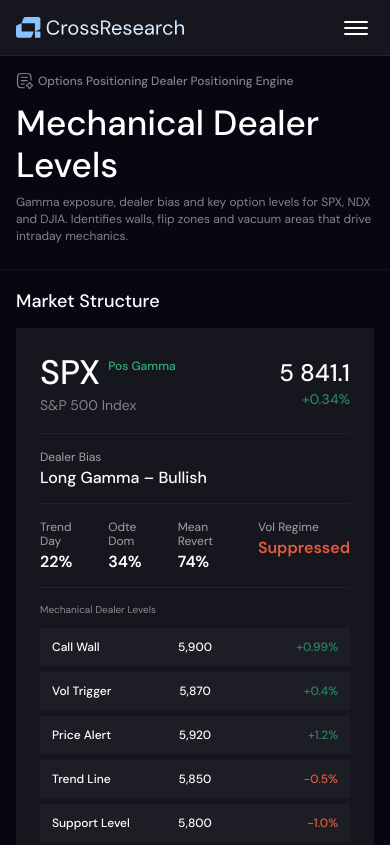
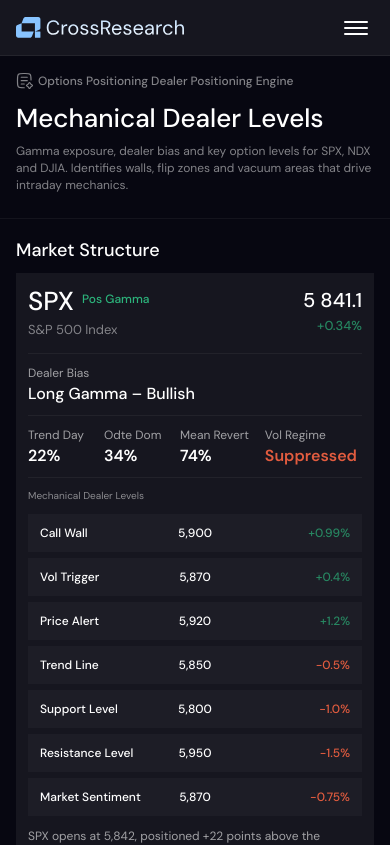
Before and after one commit to vikramkumartejani/CrossResearch, a Next.js app: page /options-positioning in a window 390 px wide. Shown: the top 845 px of the page. Built offline with nearby package versions, Linux system fonts and the light colour scheme.

Commit message:
options-positioning page done

```diff
--- a/app/components/Dashboard/OptionsPositioning/GreeksSynthesis.tsx
+++ b/app/components/Dashboard/OptionsPositioning/GreeksSynthesis.tsx
@@ -36,15 +36,15 @@
 
 export default function GreeksSynthesis() {
     return (
-        <div className="mb-5">
+        <div className="mb-4 sm:mb-5">
             {/* Section heading */}
-            <h2 className="text-white text-[18px] font-medium leading-[22px] mb-4">
+            <h2 className="text-white text-[18px] font-medium leading-[22px] mb-3 sm:mb-4">
                 Greeks Synthesis • Multi-Asset
             </h2>
 
-            <div className="grid grid-cols-1 sm:grid-cols-2 lg:grid-cols-4 gap-4">
+            <div className="grid grid-cols-1 sm:grid-cols-2 lg:grid-cols-4 gap-2.5 sm:gap-4">
                 {GREEK_CARDS.map((card) => (
-                    <div key={card.label} className="bg-[#16161F] p-4 flex flex-col">
+                    <div key={card.label} className="bg-[#16161F] p-3 sm:p-4 flex flex-col">
                         {/* Greek letter + label */}
                         <div className="flex items-center gap-[5px]">
                             <span className="text-white text-[22px] leading-none font-light">{card.symbol}</span>
@@ -54,7 +54,7 @@
                         </div>
 
                         {/* Title + description */}
-                        <div className="mt-6 xl:pr-6">
+                        <div className="mt-4 sm:mt-6 xl:pr-6">
                             <p className="text-white text-[18px] leading-[22px] font-medium mb-2">{card.title}</p>
                             <p className="text-[#838388] text-[12px] leading-[17px] font-normal">{card.desc}</p>
                         </div>
--- a/app/components/Dashboard/OptionsPositioning/MarketCard.tsx
+++ b/app/components/Dashboard/OptionsPositioning/MarketCard.tsx
@@ -40,45 +40,45 @@
     levels, summary, tags,
 }: MarketCardProps) {
     return (
-        <div className="bg-[#16161F] flex flex-col min-w-0 p-6">
+        <div className="bg-[#16161F] flex flex-col min-w-0 p-3 sm:p-6">
             {/* ── Top: ticker + price ── */}
-            <div className="flex items-center justify-between gap-3 border-b border-[#FFFFFF0D] pb-4">
+            <div className="flex items-center justify-between gap-3 border-b border-[#FFFFFF0D] pb-3 sm:pb-4">
                 <div className="min-w-0">
-                    <div className="flex items-start gap-2">
-                        <span className="text-white text-[34px] font-medium leading-[41px]">{ticker}</span>
+                    <div className="flex items-start gap-2 flex-wrap">
+                        <span className="text-white text-[26px] sm:text-[34px] font-medium leading-tight">{ticker}</span>
                         <span className="mt-1.5 text-[12px] leading-4 font-medium"
                             style={{ color: regimeColor, borderColor: `${regimeColor}40` }}>
                             {regime}
                         </span>
                     </div>
-                    <span className="text-[#838388] text-[14px] leading-5 font-normal">{name}</span>
+                    <span className="text-[#838388] text-[13px] sm:text-[14px] leading-5 font-normal">{name}</span>
                 </div>
 
                 <div className="text-right flex-shrink-0">
-                    <p className="text-white text-[24px] font-medium leading-[29px]">
+                    <p className="text-white text-[20px] sm:text-[24px] font-medium leading-tight">
                         {price}
                     </p>
-                    <span className={`text-[14px] leading-[17px] font-medium ${changePositive ? 'text-[#2CB37BB3]' : 'text-[#E25C3F]'}`}>
+                    <span className={`text-[13px] sm:text-[14px] leading-[17px] font-medium ${changePositive ? 'text-[#2CB37BB3]' : 'text-[#E25C3F]'}`}>
                         {change}
                     </span>
                 </div>
             </div>
 
             {/* ── Dealer Bias ── */}
-            <div className="border-b border-[#FFFFFF0D] mt-4 pb-4 mb-4">
+            <div className="border-b border-[#FFFFFF0D] mt-3 sm:mt-4 pb-3 sm:pb-4 mb-3 sm:mb-4">
                 <p className="text-white/60 text-[12px] leading-[14px] mb-1">Dealer Bias</p>
                 <p className="text-white text-[16px] leading-[19px] font-medium">{dealerBias}</p>
             </div>
 
             {/* ── Stats row ── */}
-            <div className="flex items-start gap-4 border-b border-[#FFFFFF0D] pb-4 mb-4">
+            <div className="flex flex-wrap items-start gap-x-4 gap-y-3 border-b border-[#FFFFFF0D] pb-3 sm:pb-4 mb-3 sm:mb-4">
                 {[
                     { label: 'Trend Day', val: trendDay },
                     { label: 'Odte Dom', val: odteDom },
                     { label: 'Mean Revert', val: meanRevert },
                     { label: 'Vol Regime', val: volRegime },
                 ].map(s => (
-                    <div key={s.label} className="flex flex-col gap-1">
+                    <div key={s.label} className="flex flex-col gap-1 min-w-[60px]">
                         <span className="text-white/60 text-[12px] leading-[14px] font-normal">{s.label}</span>
                         <span className={`text-[16px] font-semibold leading-[19px] ${s.label === 'Vol Regime' ? 'text-[#E25C3F]' : 'text-white'}`}>{s.val}</span>
                     </div>
@@ -86,7 +86,7 @@
             </div>
 
             {/* ── Mechanical Dealer Levels ── */}
-            <div className="mb-4">
+            <div className="mb-3 sm:mb-4">
                 <p className="text-white/50 text-[10px] leading-[12px] font-normal mb-3">Mechanical Dealer Levels</p>
                 <div className="w-full flex flex-col gap-1.5">
                     {levels.map((l, i) => (
@@ -105,7 +105,7 @@
             </div>
 
             {/* ── Summary ── */}
-            <div className="mb-4">
+            <div className="mb-3 sm:mb-4">
                 <p className="text-white/60 text-[12px] leading-[17px]">{summary}</p>
             </div>
 
--- a/app/components/Dashboard/OptionsPositioning/OptionsPositioning.tsx
+++ b/app/components/Dashboard/OptionsPositioning/OptionsPositioning.tsx
@@ -96,7 +96,7 @@
                     </svg>
                     <span className="text-[#838388] text-[12px] leading-[14px] font-medium">Options Positioning Dealer Positioning Engine</span>
                 </div>
-                <h1 className="text-white text-[35px] font-medium leading-[42px] mb-2">Mechanical Dealer Levels</h1>
+                <h1 className="text-white text-[26px] sm:text-[35px] font-medium leading-tight sm:leading-[42px] mb-2">Mechanical Dealer Levels</h1>
                 <p className="text-[#838388] text-[12px] leading-[17px]">
                     Gamma exposure, dealer bias and key option levels for SPX, NDX and DJIA. Identifies walls, flip zones
                     and vacuum areas that drive intraday mechanics.
@@ -105,8 +105,8 @@
 
             <div className="px-4 lg:px-6">
                 {/* Market Structure — unchanged */}
-                <h2 className="text-white text-[18px] font-medium leading-[22px] mb-4">Market Structure</h2>
-                <div className="grid grid-cols-1 lg:grid-cols-3 gap-4 mb-5">
+                <h2 className="text-white text-[18px] font-medium leading-[22px] mb-3 sm:mb-4">Market Structure</h2>
+                <div className="grid grid-cols-1 lg:grid-cols-2 xl:grid-cols-3 gap-4 mb-4 sm:mb-5">
                     {CARDS.map(card => (
                         <MarketCard key={card.ticker} {...card} />
                     ))}
@@ -116,7 +116,7 @@
                 <GreeksSynthesis />
 
                 {/* Sector Gamma Dashboard + Macro Event Stress */}
-                <div className="grid grid-cols-1 lg:grid-cols-[1fr_524px] gap-4 grow">
+                <div className="grid grid-cols-1 xl:grid-cols-[1fr_524px] gap-3 sm:gap-4 grow">
                     <SectorGammaDashboard />
                     <MacroEventStress />
                 </div>
--- a/app/components/Dashboard/OptionsPositioning/SectorGammaDashboard.tsx
+++ b/app/components/Dashboard/OptionsPositioning/SectorGammaDashboard.tsx
@@ -50,31 +50,26 @@
 
 export default function SectorGammaDashboard() {
     return (
-        <div className="mb-5 bg-[#16161F] p-5 grow h-full">
+        <div className="mb-4 sm:mb-5 bg-[#16161F] p-3 sm:p-5 grow h-full">
             {/* Section heading */}
             <h2 className="text-white text-[18px] leading-[22px] font-medium mb-2">Sector Gamma Dashboard</h2>
-            <p className="text-[#838388] text-[14px] leading-[17px] mb-4">Dealer concentration map net GEX in $B</p>
+            <p className="text-[#838388] text-[14px] leading-[17px] mb-3 sm:mb-4">Dealer concentration map net GEX in $B</p>
 
             {/* Sector grid */}
             <div className="mb-5">
-                <div className="grid grid-cols-3 gap-3">
+                <div className="grid grid-cols-2 sm:grid-cols-3 gap-2.5 sm:gap-3">
                     {SECTORS.map((sector) => (
-                        <div key={sector.ticker} className="text-center bg-[#FFFFFF08] p-4 flex flex-col gap-5">
+                        <div key={sector.ticker} className="text-center bg-[#FFFFFF08] p-3 sm:p-4 flex flex-col gap-3 sm:gap-5">
                             <div>
                                 <p className="text-white text-[16px] leading-[19px] font-semibold mb-1">{sector.ticker}</p>
                                 <p className="text-white/60 text-[12px] leading-[14px] font-normal">{sector.name}</p>
                             </div>
+
                             <div>
-                                <p
-                                    className={`text-[18px] leading-[22px] font-bold mb-1 ${sector.positive ? 'text-[#2CB37B]' : 'text-[#E25C3F]'
-                                        }`}
-                                >
+                                <p className={`text-[16px] sm:text-[18px] leading-[22px] font-bold mb-1 ${sector.positive ? 'text-[#2CB37B]' : 'text-[#E25C3F]'}`}>
                                     {sector.value}
                                 </p>
-                                <p
-                                    className={`text-[12px] leading-[14px] font-medium ${sector.positive ? 'text-[#2CB37B]' : 'text-[#E25C3F]'
-                                        }`}
-                                >
+                                <p className={`text-[12px] leading-[14px] font-medium ${sector.positive ? 'text-[#2CB37B]' : 'text-[#E25C3F]'}`}>
                                     {sector.label}
                                 </p>
                             </div>
@@ -85,7 +80,7 @@
 
             {/* Composite Narrative */}
             <h3 className="text-white text-[18px] leading-[22px] font-medium mb-3">Composite Narrative</h3>
-            <p className="text-white/50 text-[14px] leading-[20px] mb-5">{NARRATIVE}</p>
+            <p className="text-white/50 text-[12px] sm:text-[14px] leading-4 sm:leading-[20px] mb-3 sm:mb-5">{NARRATIVE}</p>
             <div className="flex flex-wrap gap-2.5">
                 {NARRATIVE_TAGS.map((tag) => (
                     <span
```
Also changed, not shown: app/components/Dashboard/OptionsPositioning/MacroEventStress.tsx (+11 -11 lines).
